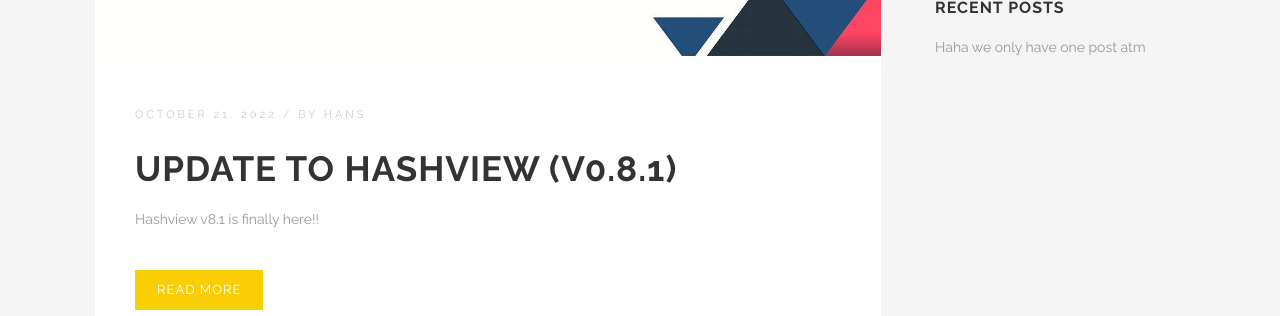
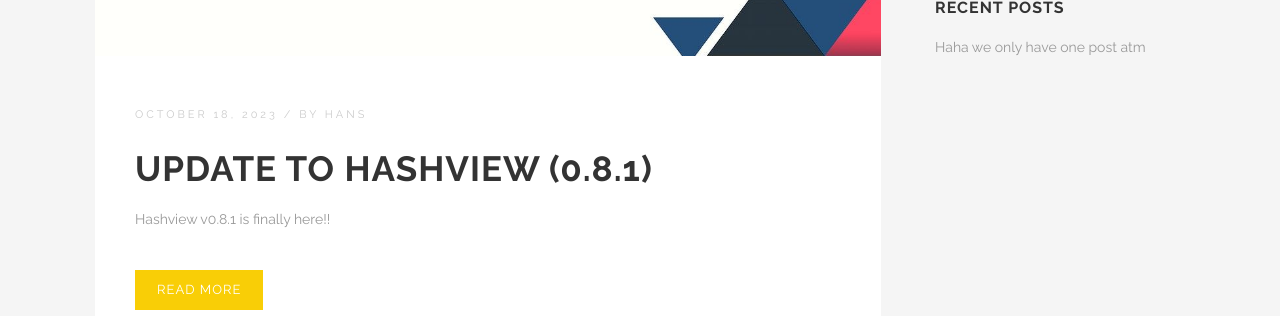
Before and after one commit to hashview/hashview.github.io, a Jekyll site: the page built from blog/index.html, in a window 1280 px wide and 900 px high, scrolled down 579 px. Shown: the part 152-468 px from the top of the window. Built offline with Jekyll 4.4.1, drawn with Linux system fonts in a browser that asks for light colours; the list of posts is cut into pages by our own code; some of the changed text lies outside the part shown.

Commit message:
Update 2023-08-18-release-0-8-1.markdown

```diff
--- a/_posts/2023-08-18-release-0-8-1.markdown
+++ b/_posts/2023-08-18-release-0-8-1.markdown
@@ -1,11 +1,11 @@
 ---
 layout: post
-title:  Update to Hashview (v0.8.1)
+title:  Update to Hashview (0.8.1)
 author: Hans
-date:   2022-10-21 00:00:01
+date:   2023-10-18 00:00:01
 images: images/abstract0-8-1.png
 excerpt:
-  Hashview v8.1 is finally here!!
+  Hashview v0.8.1 is finally here!!
 categories: Releases
 ---
 
```
